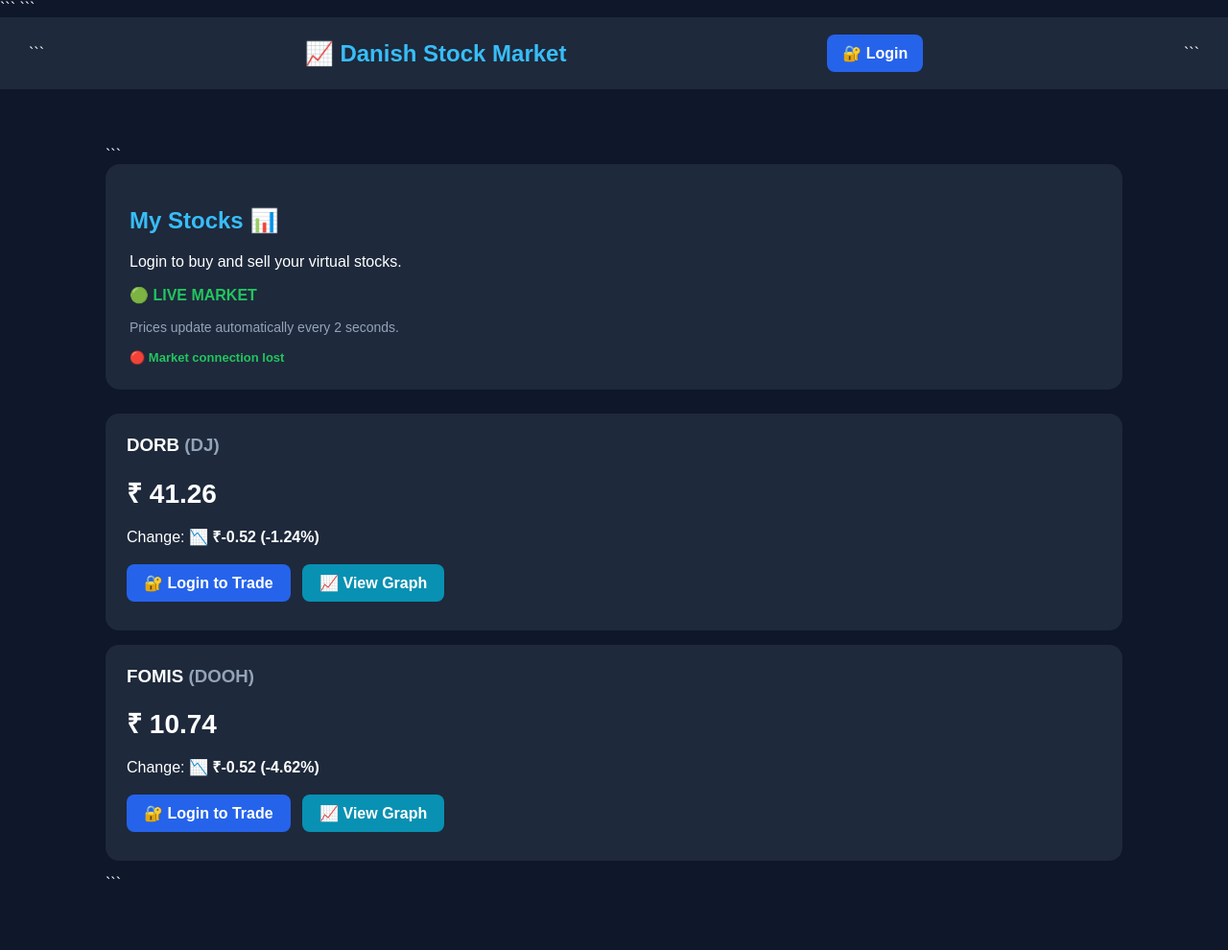
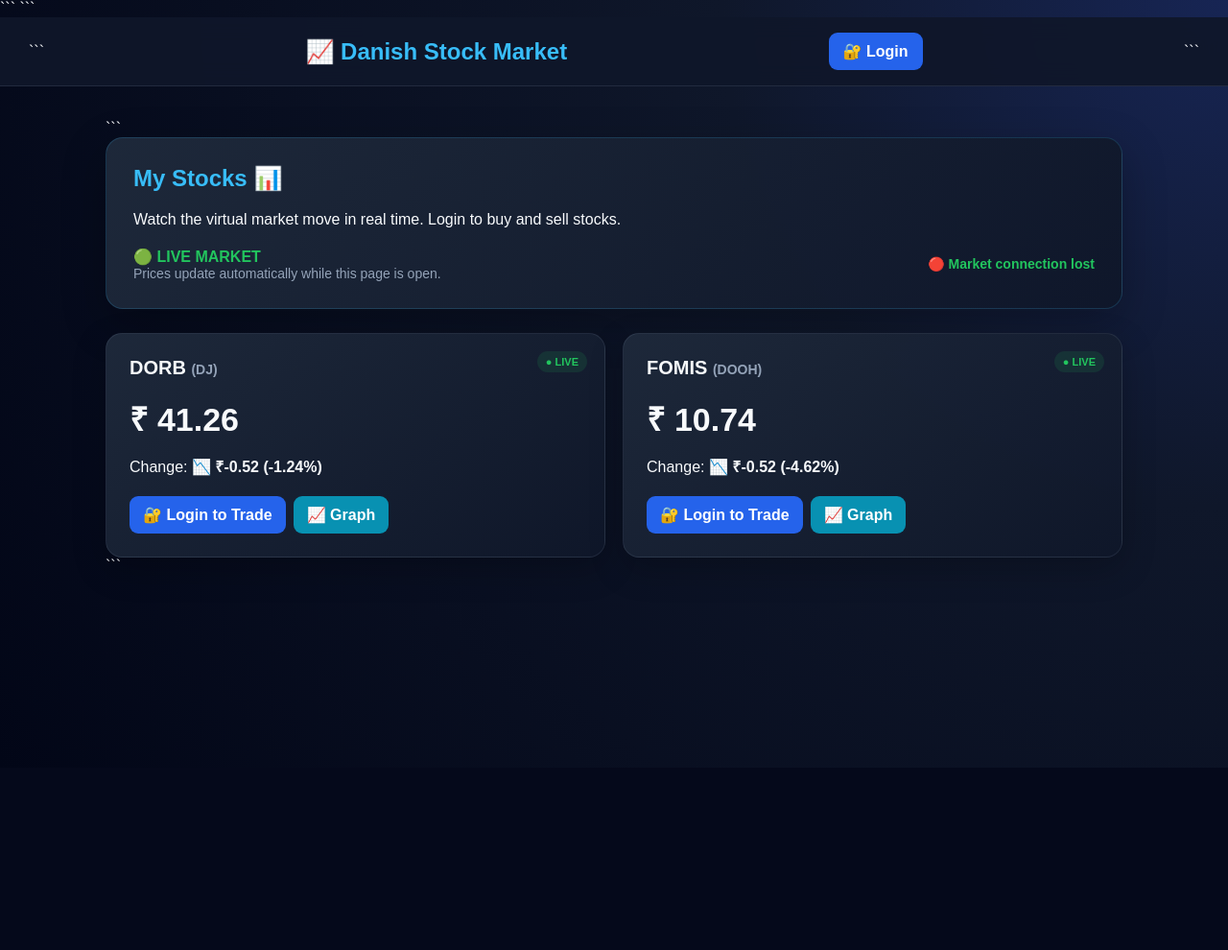
Before and after one commit to danishjuneja-tech/TechStocks, a Django app: page /market/ in a window 1280 px wide. Shown: the whole page at 96% size. After the commit the page ends 681 px from the top, so only its background shows below. Run offline with Django 4.2, Linux system fonts and the light colour scheme; data comes from the database, SQL or seed files in the repository; both versions use the stored data as it was after the commit.

Commit message:
Add live stock market updates

````diff
--- a/market/templates/home.html
+++ b/market/templates/home.html
@@ -15,42 +15,63 @@
 
     body {
         margin: 0;
-        font-family: Arial, sans-serif;
-        background: #0f172a;
-        color: white;
+        font-family: Arial, Helvetica, sans-serif;
+        background:
+            radial-gradient(circle at top right, #172554 0%, #0f172a 35%, #020617 100%);
+        color: #f8fafc;
+        min-height: 100vh;
     }
 
     nav {
-        background: #1e293b;
-        padding: 18px 30px;
+        position: sticky;
+        top: 0;
+        z-index: 1000;
+
+        background: rgba(15, 23, 42, 0.94);
+        backdrop-filter: blur(12px);
+
+        border-bottom: 1px solid rgba(148, 163, 184, 0.15);
+
+        padding: 16px 30px;
+
         display: flex;
         justify-content: space-between;
         align-items: center;
-        position: sticky;
-        top: 0;
-        z-index: 100;
+
+        gap: 20px;
     }
 
     nav h1 {
         margin: 0;
         color: #38bdf8;
+        font-size: 24px;
     }
 
     .nav-buttons {
         display: flex;
         align-items: center;
-        gap: 8px;
+        gap: 9px;
+        flex-wrap: wrap;
     }
 
     .nav-buttons a,
     .nav-buttons button {
-        display: inline-block;
-        padding: 10px 16px;
-        border-radius: 8px;
+        padding: 10px 15px;
+        border: none;
+        border-radius: 9px;
+
         text-decoration: none;
-        border: none;
+        font-weight: bold;
+
         cursor: pointer;
-        font-weight: bold;
+
+        transition: 0.2s;
+    }
+
+    .nav-buttons a:hover,
+    .nav-buttons button:hover {
+        transform: translateY(-2px);
+        opacity: 0.9;
     }
 
     .login {
@@ -68,70 +89,146 @@
         color: white;
     }
 
-    .graph {
-        background: #0891b2;
-        color: white;
-    }
-
     .container {
         max-width: 1100px;
-        margin: 40px auto;
-        padding: 20px;
+        margin: auto;
+        padding: 35px 20px 60px;
     }
 
     .welcome {
-        background: #1e293b;
-        padding: 25px;
-        border-radius: 15px;
+        background:
+            linear-gradient(
+                135deg,
+                rgba(30, 41, 59, 0.98),
+                rgba(15, 23, 42, 0.98)
+            );
+
+        border: 1px solid rgba(56, 189, 248, 0.18);
+
+        padding: 28px;
+        border-radius: 18px;
+
         margin-bottom: 25px;
+
+        box-shadow:
+            0 15px 45px rgba(0, 0, 0, 0.25);
     }
 
     .welcome h2 {
+        margin-top: 0;
         color: #38bdf8;
+    }
+
+    .live-row {
+        display: flex;
+        justify-content: space-between;
+        align-items: center;
+
+        gap: 15px;
+        flex-wrap: wrap;
+
+        margin-top: 20px;
     }
 
     .live {
         color: #22c55e;
         font-weight: bold;
+        margin: 0;
+    }
+
+    .status {
+        color: #94a3b8;
+        font-size: 14px;
+        margin: 0;
+    }
+
+    #update-status {
+        color: #22c55e;
+        font-weight: bold;
+        font-size: 14px;
+    }
+
+    .market-grid {
+        display: grid;
+        grid-template-columns: repeat(auto-fit, minmax(300px, 1fr));
+        gap: 18px;
     }
 
     .stock {
-        background: #1e293b;
-        padding: 22px;
-        margin-bottom: 15px;
-        border-radius: 14px;
+        position: relative;
+
+        background:
+            linear-gradient(
+                145deg,
+                rgba(30, 41, 59, 0.98),
+                rgba(15, 23, 42, 0.98)
+            );
+
+        border: 1px solid rgba(148, 163, 184, 0.13);
+
+        padding: 24px;
+        border-radius: 17px;
+
+        box-shadow:
+            0 12px 35px rgba(0, 0, 0, 0.22);
+
+        transition: 0.25s;
+    }
+
+    .stock:hover {
+        transform: translateY(-4px);
+
+        border-color: rgba(56, 189, 248, 0.35);
+
+        box-shadow:
+            0 18px 45px rgba(0, 0, 0, 0.3);
     }
 
     .stock h3 {
-        margin-top: 0;
+        margin: 0 0 10px;
+        font-size: 20px;
     }
 
     .symbol {
         color: #94a3b8;
+        font-size: 14px;
     }
 
     .price {
-        font-size: 28px;
-        font-weight: bold;
-        margin: 12px 0;
+        font-size: 34px;
+        font-weight: 800;
+
+        margin: 18px 0 8px;
+
+        color: #f8fafc;
     }
 
-    .change {
+    .stock-change {
         font-weight: bold;
     }
 
     .buttons {
-        margin-top: 18px;
+        display: flex;
+        flex-wrap: wrap;
+        gap: 8px;
+
+        margin-top: 20px;
     }
 
     .buttons a {
-        display: inline-block;
-        padding: 10px 18px;
-        margin-right: 8px;
-        margin-bottom: 8px;
-        border-radius: 8px;
+        padding: 10px 14px;
+
+        border-radius: 9px;
+
         text-decoration: none;
         font-weight: bold;
+
+        transition: 0.2s;
+    }
+
+    .buttons a:hover {
+        transform: translateY(-2px);
+        filter: brightness(1.1);
     }
 
     .buy {
@@ -144,26 +241,63 @@
         color: white;
     }
 
+    .graph {
+        background: #0891b2;
+        color: white;
+    }
+
     .login-trade {
-        display: inline-block;
-        padding: 10px 18px;
-        border-radius: 8px;
         background: #2563eb;
         color: white;
-        text-decoration: none;
+    }
+
+    .description {
+        color: #cbd5e1;
+        line-height: 1.5;
+        font-size: 14px;
+    }
+
+    .market-badge {
+        position: absolute;
+        top: 18px;
+        right: 18px;
+
+        padding: 5px 9px;
+        border-radius: 20px;
+
+        background: rgba(34, 197, 94, 0.12);
+        color: #22c55e;
+
+        font-size: 11px;
         font-weight: bold;
     }
 
-    .status {
-        font-size: 14px;
-        color: #94a3b8;
-        margin-top: 8px;
+    .empty {
+        text-align: center;
+        padding: 45px;
     }
 
-    .updating {
-        color: #22c55e;
-        font-size: 13px;
-        font-weight: bold;
+    @media (max-width: 650px) {
+
+        nav {
+            padding: 14px 16px;
+        }
+
+        nav h1 {
+            font-size: 19px;
+        }
+
+        .container {
+            padding: 25px 14px 45px;
+        }
+
+        .welcome {
+            padding: 22px;
+        }
+
+        .price {
+            font-size: 30px;
+        }
     }
 </style>
 ```
@@ -185,18 +319,25 @@
             👤 {{ user.username }}
         </span>
 
-        <a class="portfolio"
-           href="{% url 'portfolio' %}">
+        <a
+            class="portfolio"
+            href="{% url 'portfolio' %}"
+        >
             📊 Portfolio
         </a>
 
-        <form method="post"
+        <form
+            method="post"
             action="{% url 'logout' %}"
-              style="display:inline;">
+            style="display:inline;"
+        >
 
             {% csrf_token %}
 
-            <button class="logout" type="submit">
+            <button
+                class="logout"
+                type="submit"
+            >
                 Logout
             </button>
 
@@ -204,8 +345,10 @@
 
     {% else %}
 
-        <a class="login"
-           href="{% url 'login' %}">
+        <a
+            class="login"
+            href="{% url 'login' %}"
+        >
             🔐 Login
         </a>
 
@@ -238,32 +381,52 @@
         </h2>
 
         <p>
-            Login to buy and sell your virtual stocks.
+            Watch the virtual market move in real time.
+            Login to buy and sell stocks.
         </p>
 
     {% endif %}
+
+
+    <div class="live-row">
+
+        <div>
 
             <p class="live">
                 🟢 LIVE MARKET
             </p>
 
             <p class="status">
-        Prices update automatically every 2 seconds.
+                Prices update automatically while this page is open.
             </p>
 
-    <span id="update-status" class="updating">
-        ● Connecting to market...
+        </div>
+
+        <span id="update-status">
+            ● Connecting...
         </span>
 
     </div>
 
+</div>
 
-<div id="stock-list">
+
+<div
+    id="stock-list"
+    class="market-grid"
+>
 
     {% for stock in stocks %}
 
-        <div class="stock"
-             data-symbol="{{ stock.symbol }}">
+        <div
+            class="stock"
+            data-symbol="{{ stock.symbol }}"
+        >
+
+            <span class="market-badge">
+                ● LIVE
+            </span>
+
 
             <h3>
 
@@ -289,7 +452,7 @@
 
                 Change:
 
-                <span class="change stock-change">
+                <span class="stock-change">
 
                     {% if stock.change >= 0 %}
 
@@ -310,7 +473,7 @@
 
             {% if stock.description %}
 
-                <p>
+                <p class="description">
                     {{ stock.description }}
                 </p>
 
@@ -321,29 +484,37 @@
 
                 {% if user.is_authenticated %}
 
-                    <a class="buy"
-                       href="{% url 'buy_stock' stock.symbol %}">
+                    <a
+                        class="buy"
+                        href="{% url 'buy_stock' stock.symbol %}"
+                    >
                         🟢 Buy
                     </a>
 
-                    <a class="sell"
-                       href="{% url 'sell_stock' stock.symbol %}">
+                    <a
+                        class="sell"
+                        href="{% url 'sell_stock' stock.symbol %}"
+                    >
                         🔴 Sell
                     </a>
 
                 {% else %}
 
-                    <a class="login-trade"
-                       href="{% url 'login' %}?next={% url 'buy_stock' stock.symbol %}">
+                    <a
+                        class="login-trade"
+                        href="{% url 'login' %}?next={% url 'buy_stock' stock.symbol %}"
+                    >
                         🔐 Login to Trade
                     </a>
 
                 {% endif %}
 
 
-                <a class="graph"
-                   href="{% url 'stock_chart' stock.symbol %}">
-                    📈 View Graph
+                <a
+                    class="graph"
+                    href="{% url 'stock_chart' stock.symbol %}"
+                >
+                    📈 Graph
                 </a>
 
             </div>
@@ -352,14 +523,14 @@
 
     {% empty %}
 
-        <div class="welcome">
+        <div class="welcome empty">
 
             <h2>
                 No stocks yet 📭
             </h2>
 
             <p>
-                Add some stocks from Django Admin.
+                Add stocks from Django Admin.
             </p>
 
         </div>
@@ -373,33 +544,60 @@
 
 <script>
 
-    /*
-     * Update prices without refreshing the page.
-     */
+    async function updateStocks() {
 
-    async function updateStocks() {
+        const status = document.getElementById(
+            "update-status"
+        );
 
         try {
 
             const response = await fetch(
                 "{% url 'market_home' %}?prices=1",
                 {
-                    cache: "no-store"
+                    method: "GET",
+                    cache: "no-store",
+                    headers: {
+                        "Accept": "application/json"
+                    }
                 }
             );
 
+
             if (!response.ok) {
-                throw new Error("Server error");
+                throw new Error(
+                    "HTTP " + response.status
+                );
             }
 
+
             const data = await response.json();
+
+
+            /*
+             * Django returns:
+             *
+             * {
+             *     "stocks": [...]
+             * }
+             */
+
+
+            if (!data.stocks) {
+                throw new Error(
+                    "Invalid market data"
+                );
+            }
 
 
             data.stocks.forEach(function(stock) {
 
                 const card = document.querySelector(
-                    '[data-symbol="' + stock.symbol + '"]'
+                    '[data-symbol="' +
+                    stock.symbol +
+                    '"]'
                 );
+
 
                 if (!card) {
                     return;
@@ -407,50 +605,79 @@
 
 
                 const priceElement =
-                    card.querySelector(".stock-price");
+                    card.querySelector(
+                        ".stock-price"
+                    );
+
 
                 const changeElement =
-                    card.querySelector(".stock-change");
+                    card.querySelector(
+                        ".stock-change"
+                    );
+
+
+                const newPrice =
+                    Number(stock.price);
+
+
+                const newChange =
+                    Number(stock.change);
+
+
+                const newPercent =
+                    Number(stock.change_percent);
 
 
                 priceElement.textContent =
-                    Number(stock.price).toFixed(2);
+                    newPrice.toFixed(2);
 
 
-                let arrow = "";
+                let arrow;
 
-                if (Number(stock.change) >= 0) {
 
-                    arrow = "📈 +₹";
+                if (newChange >= 0) {
+
+                    arrow =
+                        "📈 +₹";
 
                 } else {
 
-                    arrow = "📉 ₹";
+                    arrow =
+                        "📉 ₹";
 
                 }
 
 
                 changeElement.textContent =
                     arrow +
-                    Number(stock.change).toFixed(2) +
+                    Math.abs(newChange).toFixed(2) +
                     " (" +
-                    Number(stock.change_percent).toFixed(2) +
+                    newPercent.toFixed(2) +
                     "%)";
 
             });
 
 
-            document.getElementById(
-                "update-status"
-            ).textContent = "● LIVE • Updated just now";
+            const now =
+                new Date().toLocaleTimeString();
+
+
+            status.textContent =
+                "🟢 LIVE • Updated " + now;
 
         }
 
+
         catch (error) {
 
-            document.getElementById(
-                "update-status"
-            ).textContent = "🔴 Market connection lost";
+            console.error(
+                "Market update error:",
+                error
+            );
+
+
+            status.textContent =
+                "🔴 Market connection lost";
 
         }
 
@@ -458,12 +685,19 @@
 
 
     /*
-     * Check for new prices every 2 seconds.
-     *
-     * This only runs while somebody has this page open.
+     * Update immediately when the page opens.
      */
 
     updateStocks();
+
+
+    /*
+     * Then update every 2 seconds.
+     *
+     * IMPORTANT:
+     * This only happens while somebody
+     * has the website open.
+     */
 
     setInterval(
         updateStocks,
````
Also changed, not shown: market/scheduler.py (+90 -52 lines), market/urls.py (+7 -0 lines), db.sqlite3. Lines whose indentation alone changed are shown as unchanged.
